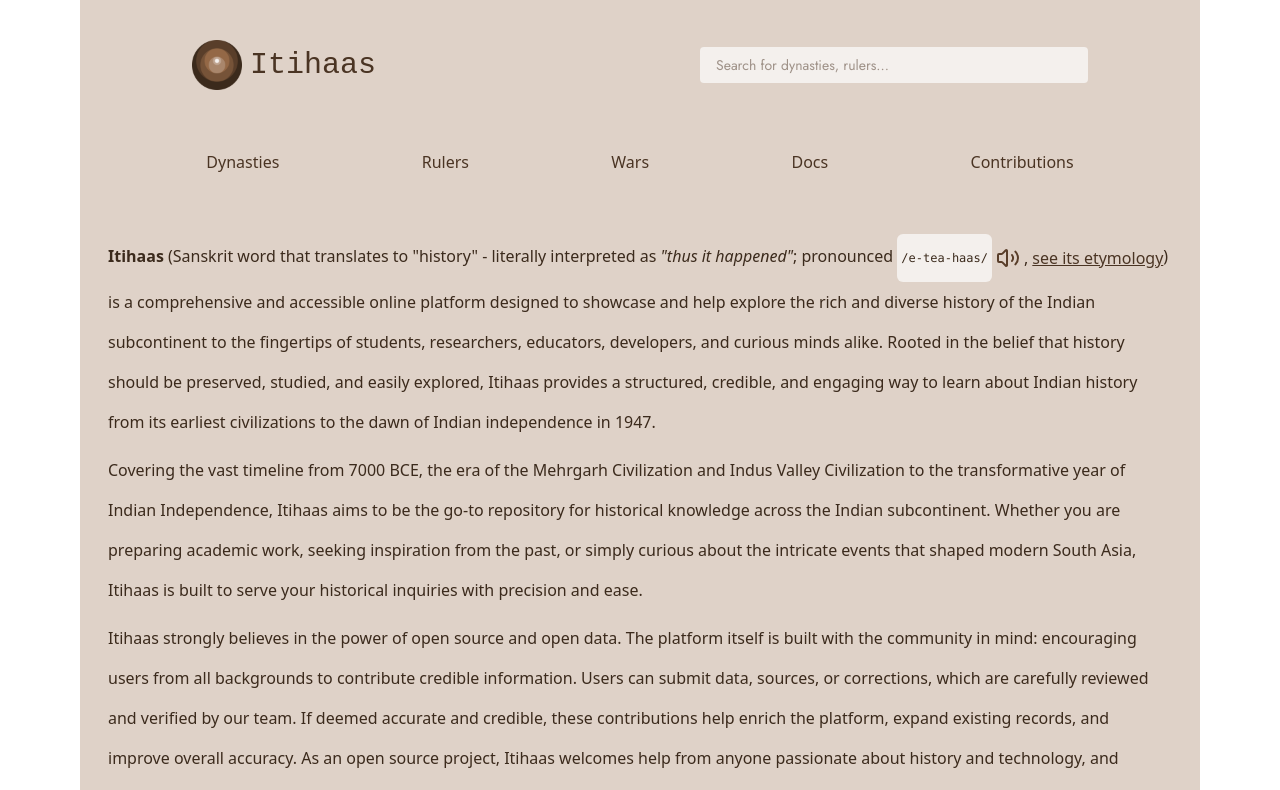
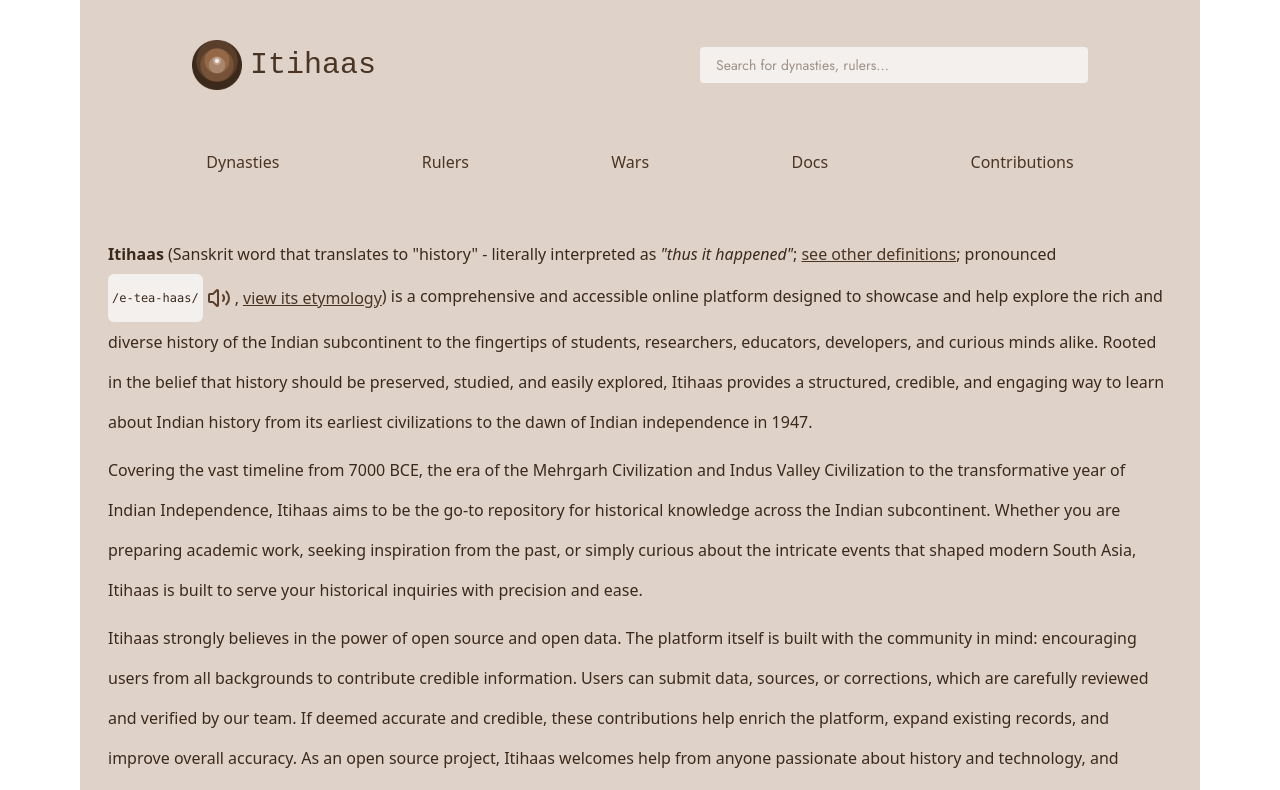
Before and after one commit to sunillshastry/itihaas-client, a React (Vite) app: page / in a window 1280 px wide. Shown: the top 790 px of the page. Built offline with nearby package versions, Linux system fonts and the light colour scheme; a web font is replaced by a local one.

Commit message:
Add new link: see other definitions

```diff
--- a/src/ui/About.tsx
+++ b/src/ui/About.tsx
@@ -17,7 +17,16 @@ function About() {
 			></audio>
 			<p>
 				<strong>Itihaas</strong> (Sanskrit word that translates to "history" -
-				literally interpreted as <em>"thus it happened"</em>; pronounced{' '}
+				literally interpreted as <em>"thus it happened"</em>;{' '}
+				<a
+					href="https://en.wikipedia.org/wiki/Itihasa-Purana"
+					target="_blank"
+					className="text-primary-500 hover:text-primary-10 underline transition"
+					title="See additional interpretations on Wikipedia"
+				>
+					see other definitions
+				</a>
+				; pronounced{' '}
 				<span className="inline-flex items-center gap-1">
 					<code className="bg-primary-90 rounded-md p-1 text-xs">
 						/e-tea-haas/
@@ -36,7 +45,7 @@ function About() {
 							className="text-primary-500 hover:text-primary-10 underline transition"
 							title="View etymology on Wikipedia"
 						>
-							see its etymology
+							view its etymology
 						</a>
 					</span>
 				</span>
```
